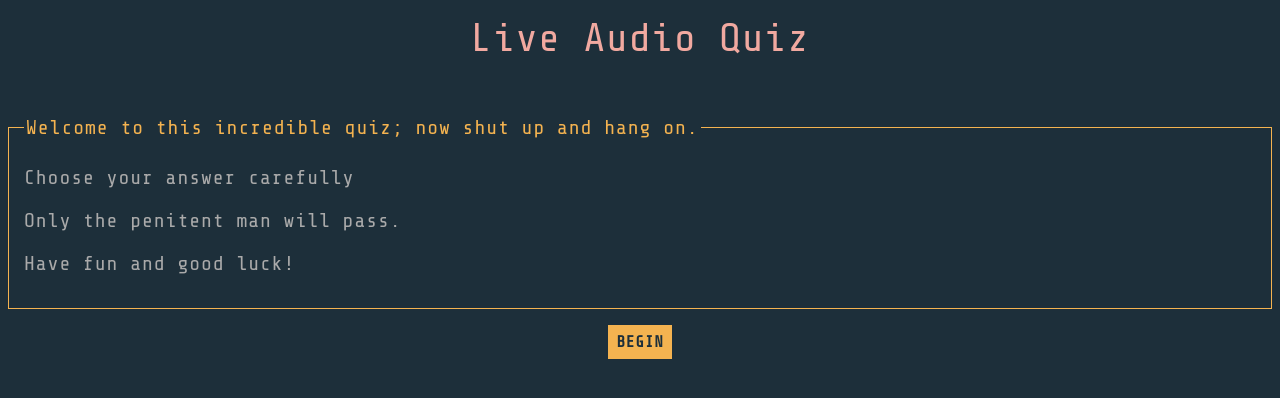
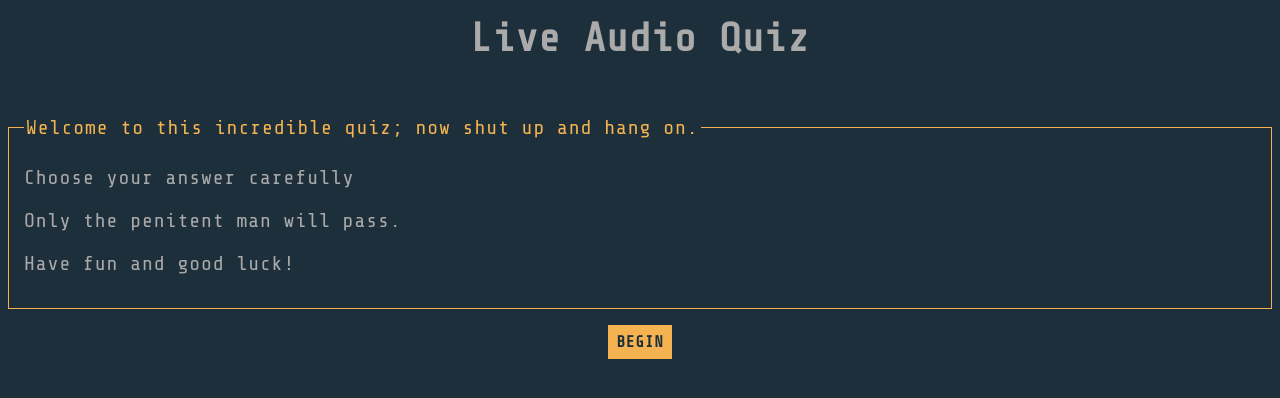
Before and after one commit to sloanstewart/quiz-app, a plain HTML site: page index.html in a window 1280 px wide. Drawn offline with nearby package versions, Linux system fonts and the light colour scheme.

Commit message:
removed link from h1

```diff
--- a/index.html
+++ b/index.html
@@ -8,7 +8,7 @@
 </head>
 <body>
 <header>
-	<h1><a href="">Live Audio Quiz</a></h1>
+	<h1>Live Audio Quiz</h1>
 </header>
 <main>
 	<span id="count"></span>
```
